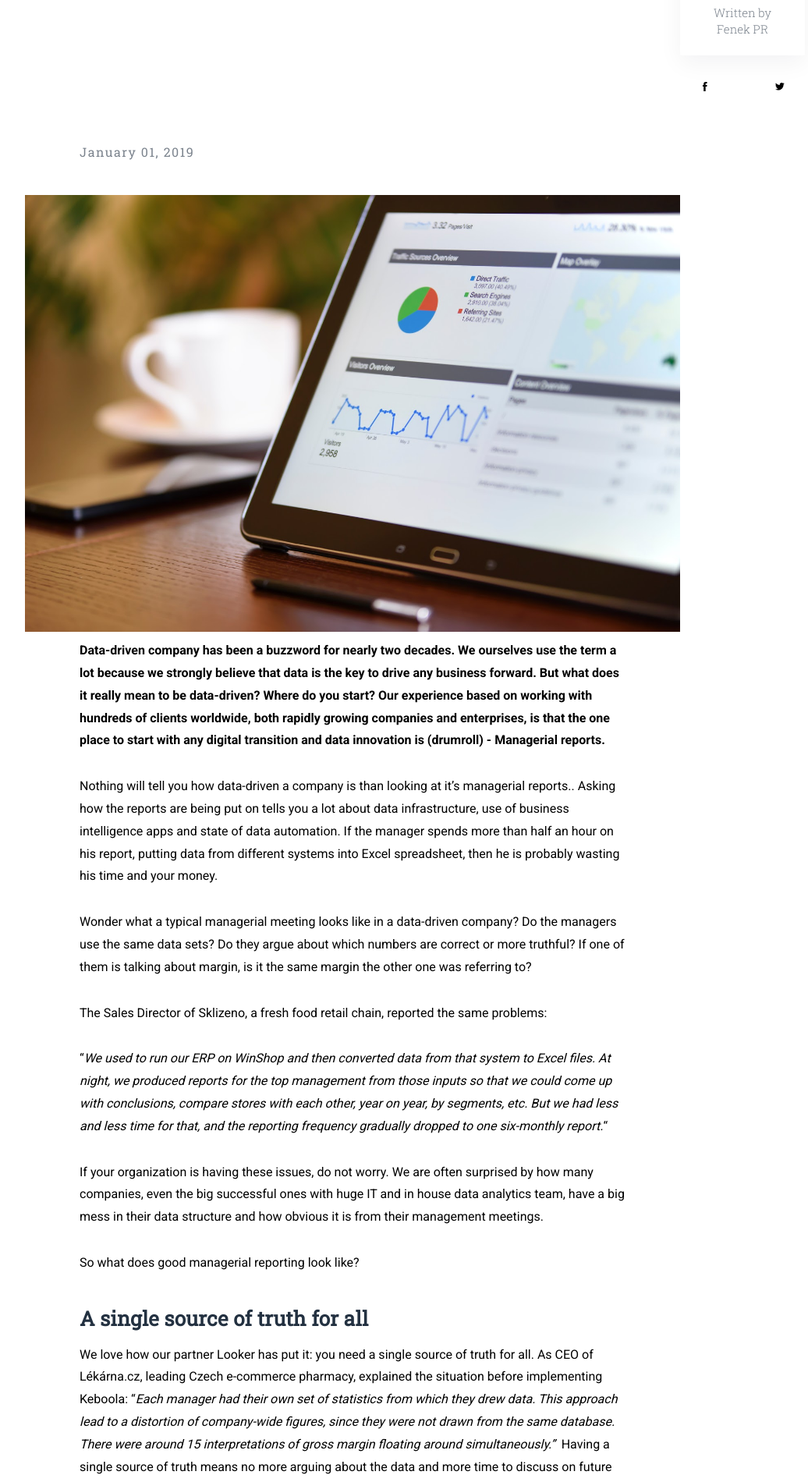
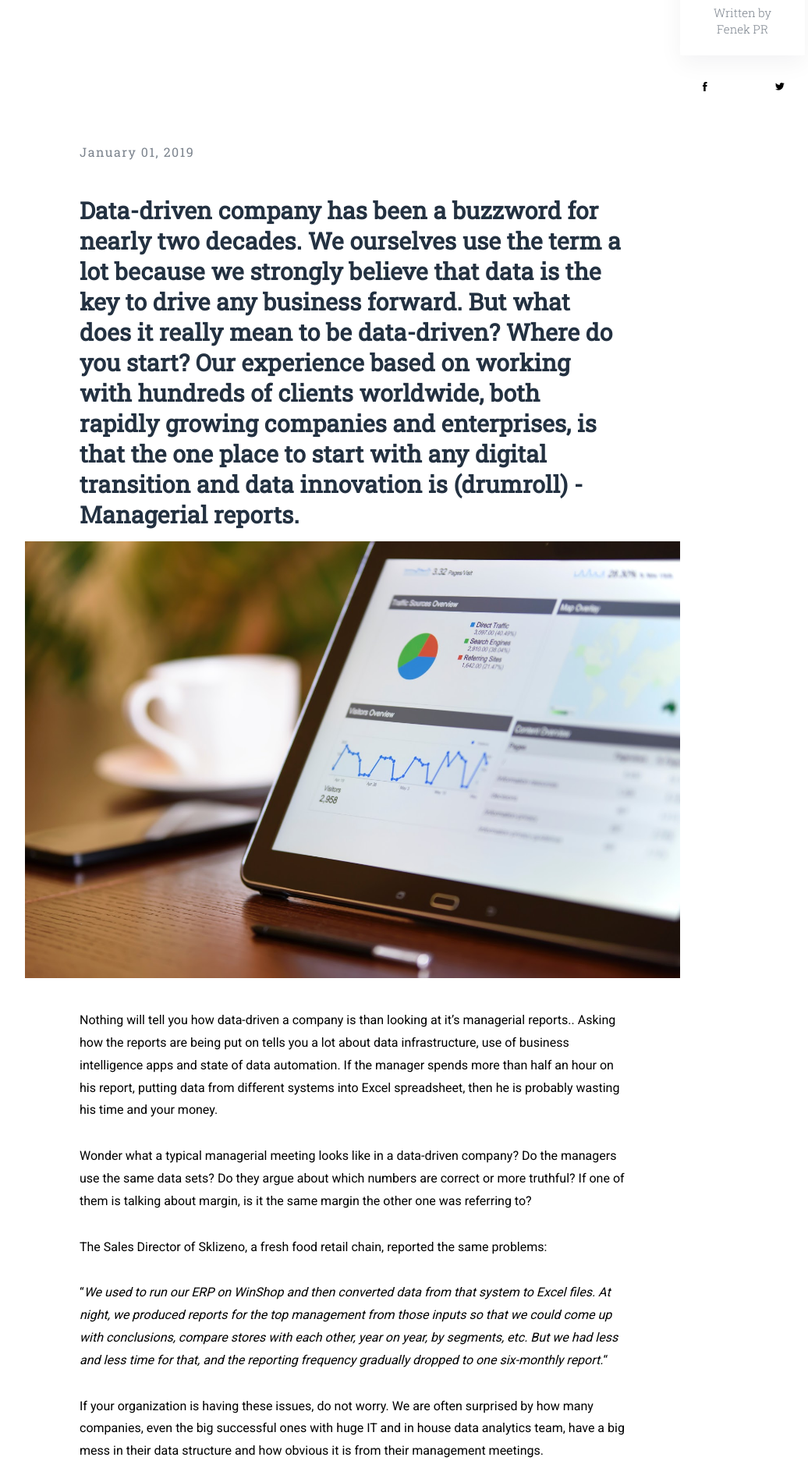
Before and after one commit to keboola/blog, a Jekyll site: the page built from _posts/2019-01-02-wanna-be-data-driven-start-with-managerial-reports.md, in a window 1280 px wide. Shown: the part 352-2252 px from the top of the page at 78% size, without its empty margins (188-1224 px from the left). Built offline with Jekyll 4.4.1, drawn with Linux system fonts in a browser that asks for light colours; nearby versions of some CDN libraries.

Commit message:
Update from Forestry.io - Updated 2019-01-02-wanna-be-data-driven-start-with-managerial-reports.md

```diff
--- a/_posts/2019-01-02-wanna-be-data-driven-start-with-managerial-reports.md
+++ b/_posts/2019-01-02-wanna-be-data-driven-start-with-managerial-reports.md
@@ -9,8 +9,9 @@ coverphoto: ''
 coverphoto_slider: "/uploads/learning.jpg"
 
 ---
+### **Data-driven company has been a buzzword for nearly two decades. We ourselves use the term a lot because we strongly believe that data is the key to drive any business forward. But what does it really mean to be data-driven? Where do you start? Our experience based on working with hundreds of clients worldwide, both rapidly growing companies and enterprises, is that the one place to start with any digital transition and data innovation is (drumroll) - Managerial reports.**
 
-![](/uploads/PJaQBFPvvHawVg6LDvYtAdMBEB-E-b6QQhtbuXZdHP4pR2-KJY80yuOQr0lqp5nxKym3KVhfVTyy4glDE_hVDYYZaWrf9Cb0r4AaVvNFILoJ0D2JthpCvd9nS4SXM1IH4UD-kU1W.jpeg)**Data-driven company has been a buzzword for nearly two decades. We ourselves use the term a lot because we strongly believe that data is the key to drive any business forward. But what does it really mean to be data-driven? Where do you start? Our experience based on working with hundreds of clients worldwide, both rapidly growing companies and enterprises, is that the one place to start with any digital transition and data innovation is (drumroll) - Managerial reports.**
+![](/uploads/PJaQBFPvvHawVg6LDvYtAdMBEB-E-b6QQhtbuXZdHP4pR2-KJY80yuOQr0lqp5nxKym3KVhfVTyy4glDE_hVDYYZaWrf9Cb0r4AaVvNFILoJ0D2JthpCvd9nS4SXM1IH4UD-kU1W.jpeg)
 
 Nothing will tell you how data-driven a company is than looking at it’s managerial reports.. Asking how the reports are being put on tells you a lot about data infrastructure, use of business intelligence apps and state of data automation. If the manager spends more than half an hour on his report, putting data from different systems into Excel spreadsheet, then he is probably wasting his time and your money.
 
```
